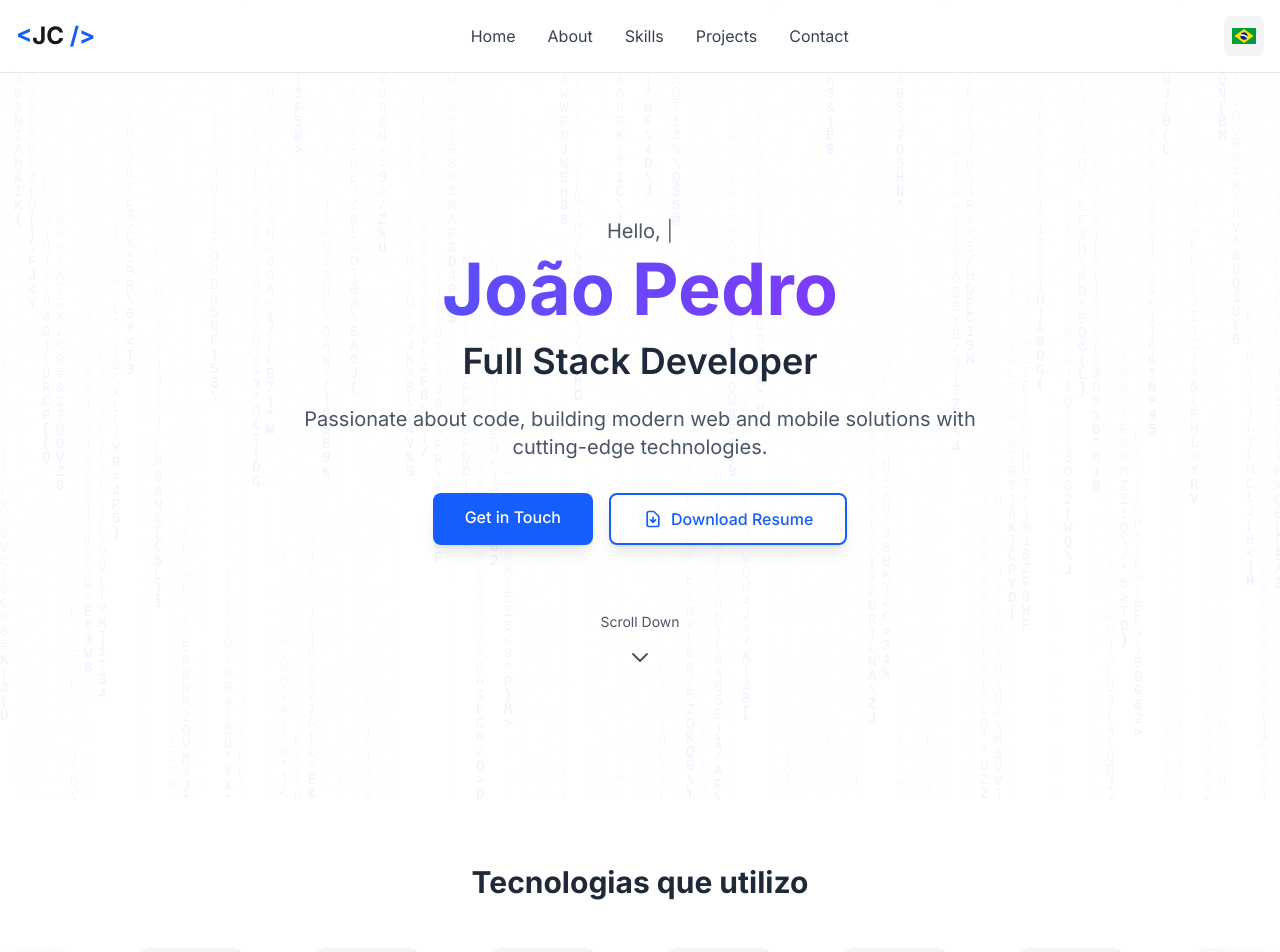
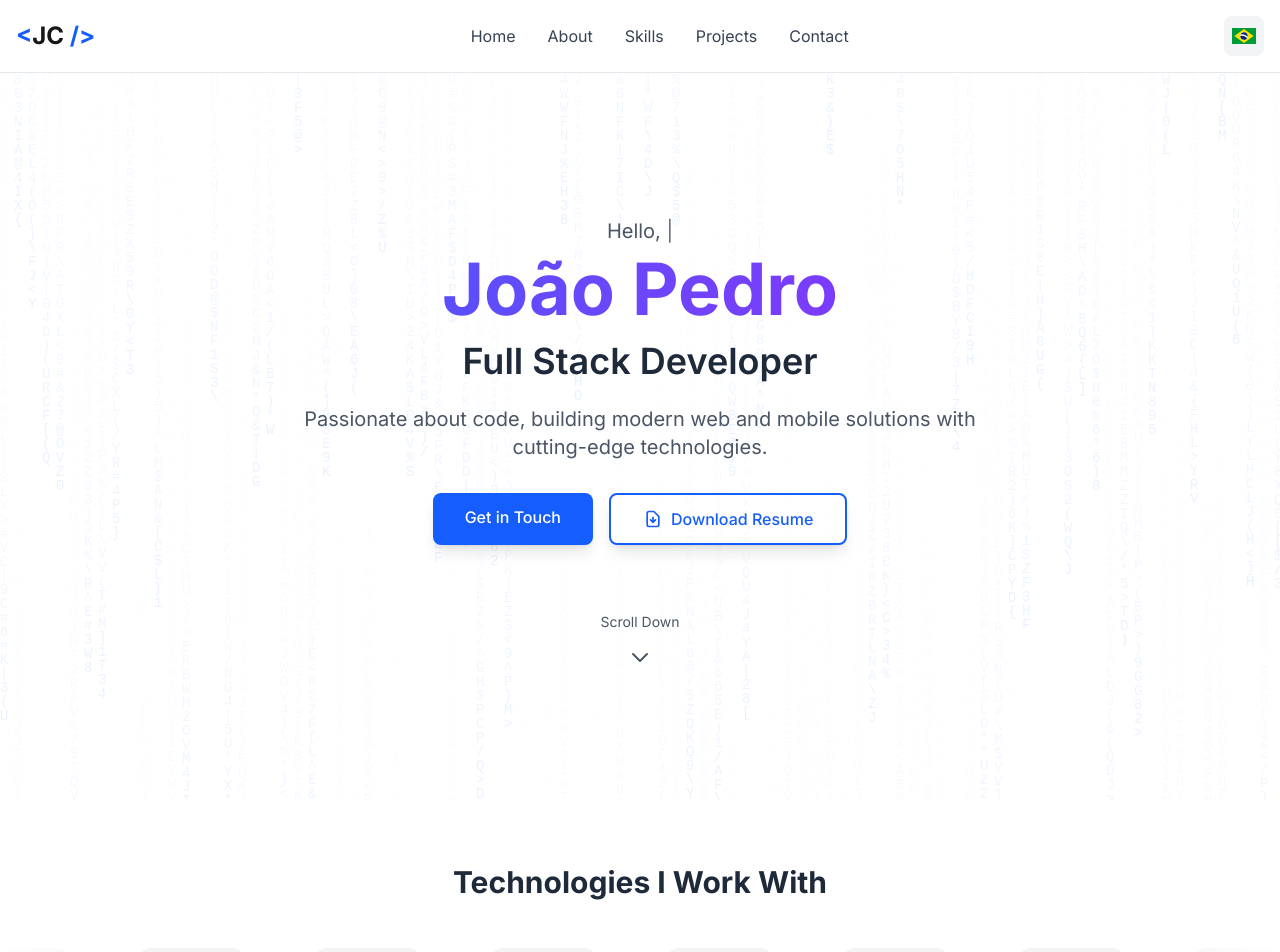
Before and after one commit to coqueirojoao/portfolio-coqueiro, a Next.js app: page /en in a window 1280 px wide. Shown: the top 952 px of the page. Built offline with nearby package versions, Linux system fonts and the light colour scheme.

Commit message:
fix: add i18n translation to tech carousel subtitle
- Import useTranslations from next-intl
- Replace hardcoded 'Tecnologias que utilizo' with translation key
- Now properly translates to 'Technologies I Work With' in English
- Subtitle now responds correctly to language toggle

```diff
--- a/components/sections/tech-carousel.tsx
+++ b/components/sections/tech-carousel.tsx
@@ -1,6 +1,7 @@
 "use client";
 
 import { motion } from "framer-motion";
+import { useTranslations } from "next-intl";
 import {
   SiReact,
   SiAngular,
@@ -24,6 +25,8 @@ const technologies = [
 ];
 
 export function TechCarousel() {
+  const t = useTranslations("skills");
+
   return (
     <section className="py-16 bg-white overflow-hidden">
       <div className="container mx-auto px-4 mb-8">
@@ -33,7 +36,7 @@ export function TechCarousel() {
           viewport={{ once: true }}
           className="text-2xl md:text-3xl font-bold text-center text-gray-800 mb-12"
         >
-          Tecnologias que utilizo
+          {t("subtitle")}
         </motion.h3>
       </div>
 
```
